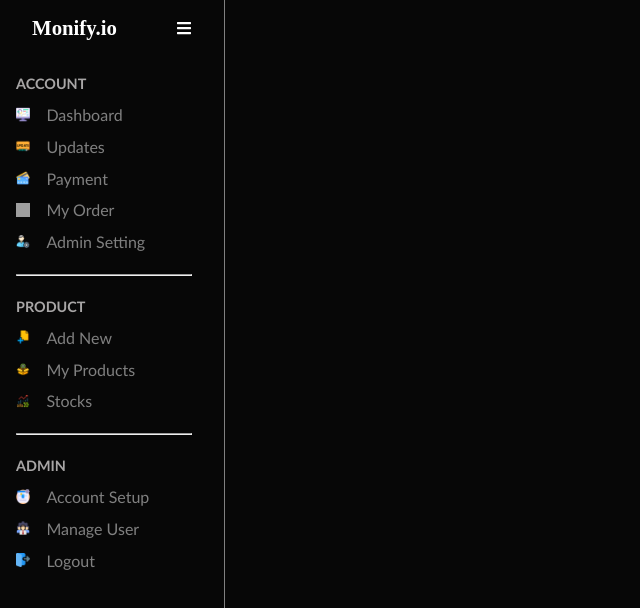
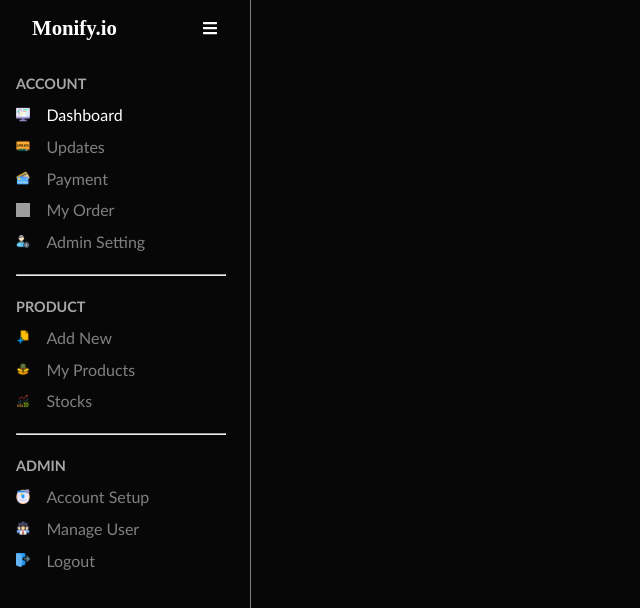
Before and after one commit to DevAdedoyin/monify, a React (Create React App) app: page / in a window 1280 px wide. Both pictures are taken after a click on the icon 48 px from the left and 24 px from the top of the page. Shown: the top 608 px of the page, without its empty margins (0-640 px from the left). Built offline with nearby package versions, Linux system fonts and the light colour scheme; grey boxes are pictures that could not be loaded.

Commit message:
Hover animation added

```diff
--- a/src/components/Sidebar/NavComponents.tsx
+++ b/src/components/Sidebar/NavComponents.tsx
@@ -1,21 +1,31 @@
-import React from "react";
+import React, { useState } from "react";
 import NavStyles from "./NavComponents.module.css";
 
-type Props = { name: string; icon: string; path: string; isOpen: boolean };
+type Props = { name: string; icon: string; id: number; isOpen: boolean };
 
-function NavComponent({ name, icon, path, isOpen }: Props) {
+function NavComponent({ name, icon, id, isOpen }: Props) {
+  const [pressed, setPressed] = useState(0);
+
+  const pressHandler = (index: number) => {
+    setPressed(() => (index));
+    console.log(pressed);
+  };
   return (
     <div
       className={
         isOpen ? NavStyles.navItemContainer : NavStyles.navItemContainerClosed
       }
+      onClick={() => pressHandler(id)}
     >
       <img
         src={icon}
         alt=""
         className={isOpen ? NavStyles.navIcon : NavStyles.navIconClosed}
       />
-      <p className={isOpen ? NavStyles.navTitle : NavStyles.navTitleClosed}>
+      <p
+        className={isOpen ? NavStyles.navTitle : NavStyles.navTitleClosed}
+        style={{ color: id === pressed ? "white" : "grey" }}
+      >
         {name}
       </p>
     </div>
--- a/src/components/Sidebar/NavItems.tsx
+++ b/src/components/Sidebar/NavItems.tsx
@@ -17,26 +17,31 @@ const NavItems = {
       path: "/",
       name: "Dashboard",
       icon: dashboardc,
+      id: 0,
     },
     {
       path: "/",
       name: "Updates",
       icon: updatec,
+      id: 1,
     },
     {
       path: "/",
       name: "Payment",
       icon: paymentc,
+      id: 2,
     },
     {
       path: "/",
       name: "My Order",
       icon: orderc,
+      id: 3,
     },
     {
       path: "/",
       name: "Admin Setting",
       icon: adminsc,
+      id: 4,
     },
   ],
   product: [
@@ -44,16 +49,19 @@ const NavItems = {
       path: "/",
       name: "Add New",
       icon: addnewc,
+      id: 5,
     },
     {
       path: "/",
       name: "My Products",
       icon: addproc,
+      id: 6,
     },
     {
       path: "/",
       name: "Stocks",
       icon: stocksc,
+      id: 7,
     },
   ],
   admin: [
@@ -61,16 +69,19 @@ const NavItems = {
       path: "/",
       name: "Account Setup",
       icon: setupc,
+      id: 8,
     },
     {
       path: "/",
       name: "Manage User",
       icon: managec,
+      id: 9,
     },
     {
       path: "/",
       name: "Logout",
       icon: logoutc,
+      id: 10,
     },
   ],
 };
--- a/src/components/Sidebar/Sidebar.module.css
+++ b/src/components/Sidebar/Sidebar.module.css
@@ -4,7 +4,7 @@
     border-right: 1px groove var(--border-color);
     padding-left: 1rem;
     padding-right: 1rem;
-    width: 15%;
+    width: 17%;
     transition: all ease-in 0.2s;
 }
 
@@ -64,7 +64,7 @@
 /* HR */
 hr {
     margin: 1.4rem auto;
-    margin-right: 1rem;
+    margin-right: 0.5rem;
     color: var(--border-color);
 }
 /* HR END */
--- a/src/components/Sidebar/Sidebar.tsx
+++ b/src/components/Sidebar/Sidebar.tsx
@@ -3,6 +3,7 @@ import NavComponents from "./NavComponents";
 import NavItems from "./NavItems";
 import SidebarStyle from "./Sidebar.module.css";
 import { FaBars } from "react-icons/fa";
+import { NavLink } from "react-router-dom";
 
 interface Props {
   children?: ReactNode;
@@ -50,7 +51,11 @@ export default function Sidebar({ children }: Props) {
           }
         >
           {NavItems.account.map((data, index) => {
-            return <NavComponents {...data} key={index} isOpen={isOpen} />;
+            return (
+              <NavLink to={data.path} key={index}>
+                <NavComponents {...data} isOpen={isOpen} />
+              </NavLink>
+            );
           })}
         </div>
         <hr style={{ display: isOpen ? "" : "none" }} />
@@ -73,7 +78,7 @@ export default function Sidebar({ children }: Props) {
           }
         >
           {NavItems.product.map((data, index) => {
-            return <NavComponents {...data} key={index} isOpen={isOpen} />;
+            return <NavComponents {...data} isOpen={isOpen} />;
           })}
         </div>
         <hr style={{ display: isOpen ? "" : "none" }} />
@@ -96,7 +101,7 @@ export default function Sidebar({ children }: Props) {
           }
         >
           {NavItems.admin.map((data, index) => {
-            return <NavComponents {...data} key={index} isOpen={isOpen} />;
+            return <NavComponents {...data} isOpen={isOpen} />;
           })}
         </div>
       </div>
```
Also changed, not shown: src/components/Sidebar/NavComponents.module.css (line endings or trailing spaces).
